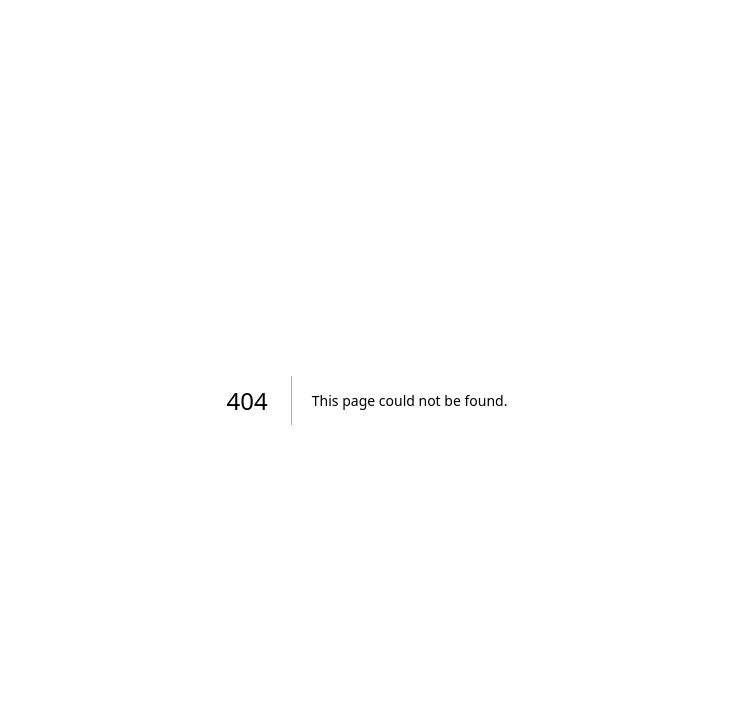
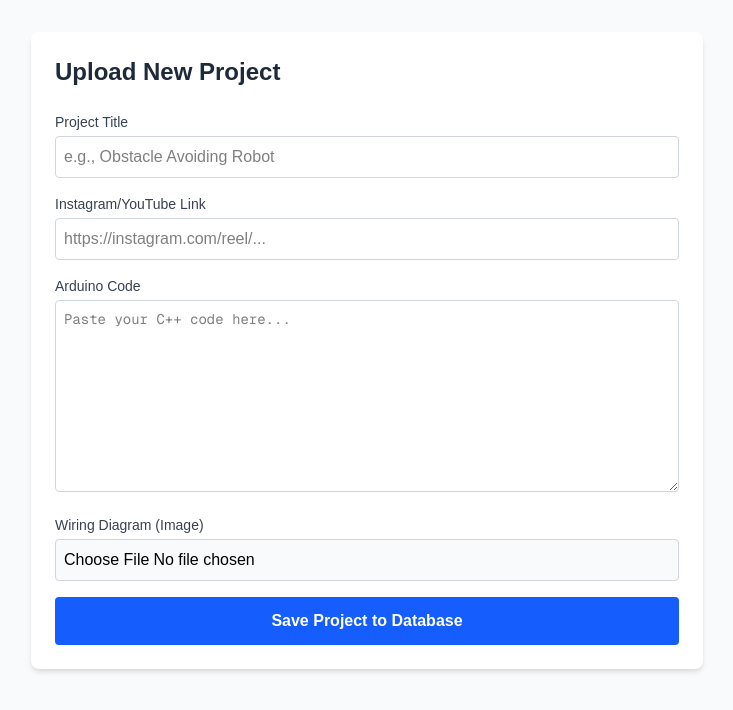
Before and after one commit to Ravi-paribrajak/Adtiya.invent, a Next.js app: page /admin in a window 1280 px wide. Before the commit this address had no page. Shown: the top 710 px of the page, without its empty margins (273-1006 px from the left). Built offline with nearby package versions, Linux system fonts and the light colour scheme; no server answers.

Commit message:
Day 3: Pivoted to Supabase, configured Postgres database, and successfully connected Admin upload form

```diff
--- /dev/null
+++ b/app/admin/page.tsx
@@ -0,0 +1,141 @@
+"use client";
+
+import { useState } from "react";
+import { supabase } from "@/lib/supabase"; // Importing our new Supabase client
+
+export default function AdminDashboard() {
+    const [title, setTitle] = useState("");
+    const [videoLink, setVideoLink] = useState("");
+    const [codeSnippet, setCodeSnippet] = useState("");
+    const [diagram, setDiagram] = useState<File | null>(null);
+
+    const [isUploading, setIsUploading] = useState(false);
+
+    const handleSubmit = async (e: React.SubmitEvent<HTMLFormElement>) => {
+        e.preventDefault();
+
+        if (!diagram) {
+            alert("Please upload a wiring diagram!");
+            return;
+        }
+
+        setIsUploading(true);
+
+        try {
+            // 1. Create a unique file name and upload the image to the 'diagrams' bucket
+            const fileName = `${Date.now()}_${diagram.name.replace(/\s+/g, '_')}`;
+            const { data: uploadData, error: uploadError } = await supabase.storage
+                .from('diagrams')
+                .upload(fileName, diagram);
+
+            if (uploadError) throw uploadError;
+
+            // 2. Get the permanent public URL for the image
+            const { data: publicUrlData } = supabase.storage
+                .from('diagrams')
+                .getPublicUrl(fileName);
+
+            const imageUrl = publicUrlData.publicUrl;
+
+            // 3. Save all data to the 'projects' table in the database
+            const { error: dbError } = await supabase
+                .from('projects')
+                .insert([
+                    {
+                        title: title,
+                        video_link: videoLink, // Notice the underscore to match your database column
+                        code_snippet: codeSnippet, // Underscore here too
+                        diagram_url: imageUrl
+                    }
+                ]);
+
+            if (dbError) throw dbError;
+
+            // Success!
+            console.log("Uploaded successfully!");
+            alert("Project uploaded Successfully!");
+
+            // 4. Clear the form
+            setTitle("");
+            setVideoLink("");
+            setCodeSnippet("");
+            setDiagram(null);
+
+        } catch (error: any) {
+            console.error("Error uploading:", error.message);
+            alert(`Error uploading: ${error.message}`);
+        } finally {
+            setIsUploading(false);
+        }
+    };
+
+    return (
+        <div className="min-h-screen bg-gray-50 p-8">
+            <div className="max-w-2xl mx-auto bg-white p-6 rounded-lg shadow-md">
+                <h1 className="text-2xl font-bold mb-6 text-gray-800">Upload New Project</h1>
+
+                <form onSubmit={handleSubmit} className="space-y-4">
+                    {/* Project Title */}
+                    <div>
+                        <label className="block text-sm font-medium text-gray-700 mb-1">Project Title</label>
+                        <input
+                            type="text"
+                            value={title}
+                            onChange={(e) => setTitle(e.target.value)}
+                            className="w-full p-2 border border-gray-300 rounded focus:outline-none focus:ring-2 focus:ring-blue-500 text-black"
+                            placeholder="e.g., Obstacle Avoiding Robot"
+                            required
+                        />
+                    </div>
+
+                    {/* Reel/Video Link */}
+                    <div>
+                        <label className="block text-sm font-medium text-gray-700 mb-1">Instagram/YouTube Link</label>
+                        <input
+                            type="url"
+                            value={videoLink}
+                            onChange={(e) => setVideoLink(e.target.value)}
+                            className="w-full p-2 border border-gray-300 rounded focus:outline-none focus:ring-2 focus:ring-blue-500 text-black"
+                            placeholder="https://instagram.com/reel/..."
+                            required
+                        />
+                    </div>
+
+                    {/* Code Snippet */}
+                    <div>
+                        <label className="block text-sm font-medium text-gray-700 mb-1">Arduino Code</label>
+                        <textarea
+                            value={codeSnippet}
+                            onChange={(e) => setCodeSnippet(e.target.value)}
+                            className="w-full p-2 border border-gray-300 rounded h-48 font-mono text-sm focus:outline-none focus:ring-2 focus:ring-blue-500 text-black"
+                            placeholder="Paste your C++ code here..."
+                            required
+                        />
+                    </div>
+
+                    {/* Diagram Upload */}
+                    <div>
+                        <label className="block text-sm font-medium text-gray-700 mb-1">Wiring Diagram (Image)</label>
+                        <input
+                            type="file"
+                            accept="image/*"
+                            onChange={(e) => setDiagram(e.target.files ? e.target.files[0] : null)}
+                            className="w-full p-2 border border-gray-300 rounded bg-gray-50 text-black"
+                            required
+                        />
+                    </div>
+
+                    {/* Submit Button */}
+                    <button
+                        type="submit"
+                        disabled={isUploading}
+                        className={`w-full font-bold py-3 px-4 rounded transition duration-200 text-white ${isUploading ? "bg-gray-400 cursor-not-allowed" : "bg-blue-600 hover:bg-blue-700"
+                            }`}
+                    >
+                        {isUploading ? "Uploading to Database..." : "Save Project to Database"}
+                    </button>
+                </form>
+            </div>
+        </div>
+    );
+}
--- a/lib/firebase.ts
+++ /dev/null
@@ -1,22 +0,0 @@
-// Import the functions you need from the SDKs you need
-import { initializeApp } from "firebase/app";
-import { getFirestore } from "firebase/firestore";
-import { getStorage } from "firebase/storage";
-
-// Your web app's Firebase configuration
-const firebaseConfig = {
-  apiKey: "API_KEY",
-  authDomain: "reels-code-hub.firebaseapp.com",
-  projectId: "reels-code-hub",
-  storageBucket: "reels-code-hub.firebasestorage.app",
-  messagingSenderId: "700701030204",
-  appId: "1:700701030204:web:bfe74d1dcff7444e345039",
-  measurementId: "G-QNB1REB6WE"
-};
-
-// Initialize Firebase App
-const app = initializeApp(firebaseConfig);
-
-// Initialize Firestore (Database) and Storage, then export them
-export const db = getFirestore(app);
-export const storage = getStorage(app);
--- /dev/null
+++ b/lib/supabase.ts
@@ -0,0 +1,6 @@
+import { createClient } from '@supabase/supabase-js'
+
+const supabaseUrl = process.env.NEXT_PUBLIC_SUPABASE_URL!
+const supabaseAnonKey = process.env.NEXT_PUBLIC_SUPABASE_ANON_KEY!
+
+export const supabase = createClient(supabaseUrl, supabaseAnonKey)
--- a/package.json
+++ b/package.json
@@ -9,6 +9,7 @@
     "lint": "eslint"
   },
   "dependencies": {
+    "@supabase/supabase-js": "^2.99.3",
     "firebase": "^12.11.0",
     "next": "16.2.1",
     "react": "19.2.4",
```
Also changed, not shown: 1 other file (tests, documents, lock files or other folders).
